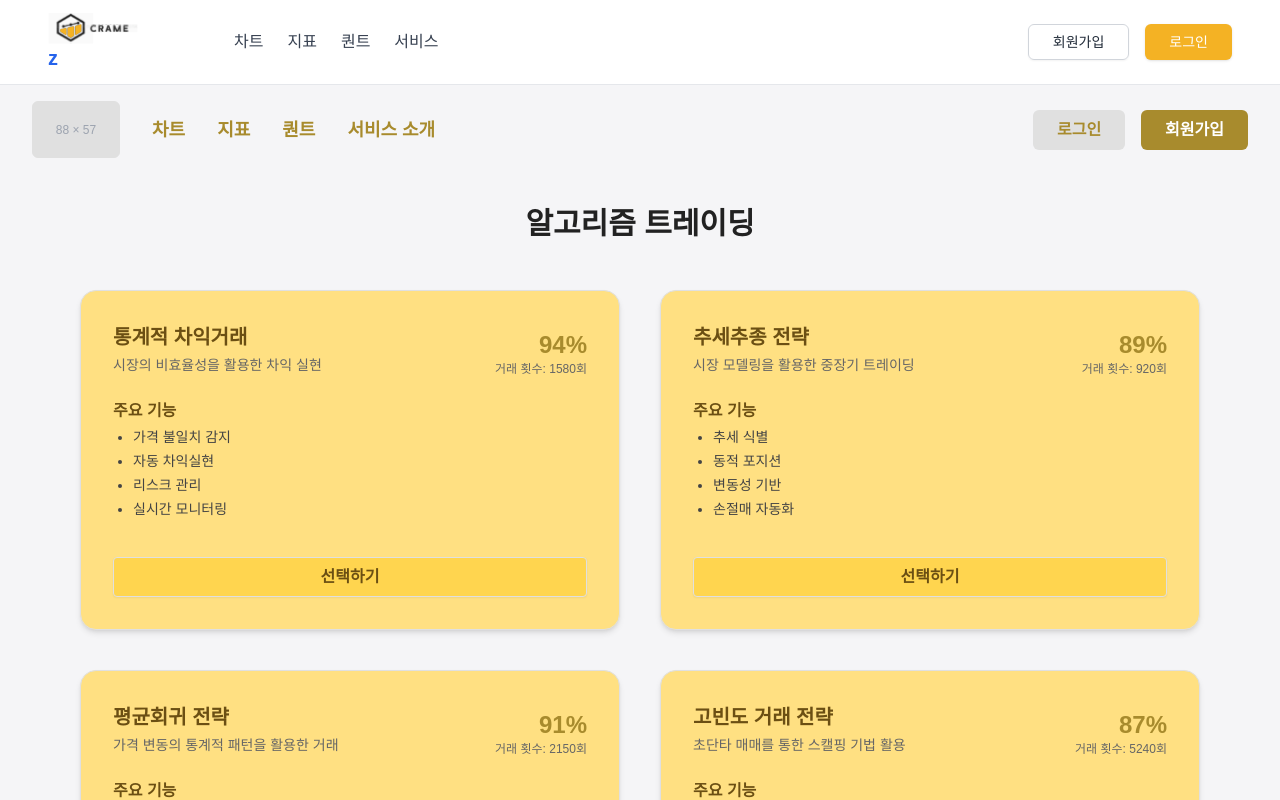
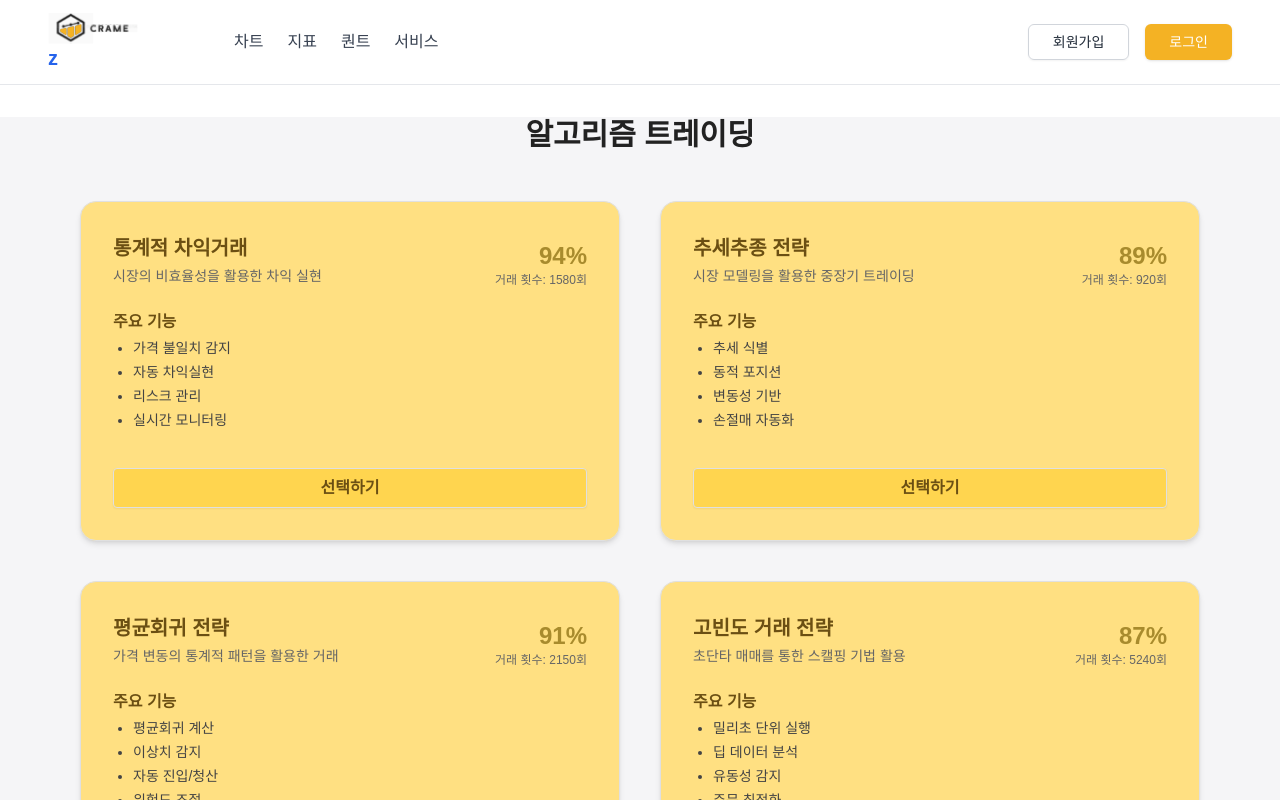
Before and after one commit to CrameProject/crame-fe, a React (Vite) app: page /quant/algo in a window 1280 px wide. Shown: the top 800 px of the page. Built offline with nearby package versions, Linux system fonts and the light colour scheme; a web font is replaced by a local one.

Commit message:
fix: 알고리즘 트레이딩 페이지 하단 네비게이션 제거 및 UI 정리

```diff
--- a/src/pages/quant/AlgoTradingSinglePage.tsx
+++ b/src/pages/quant/AlgoTradingSinglePage.tsx
@@ -58,22 +58,6 @@ const strategies = [
 const AlgoTradingSinglePage = () => {
   return (
     <div className="min-h-screen bg-[#F5F5F7] pb-16">
-      {/* 네비게이션 */}
-      <nav className="flex items-center justify-between px-8 py-4 bg-[#F5F5F7]">
-        <div className="flex items-center">
-          <div className="w-[88px] h-[57px] bg-[#E0E0E0] rounded-md flex items-center justify-center mr-8 text-xs text-gray-400 border border-[#E0E0E0]">88 × 57</div>
-          <ul className="flex space-x-8 text-[#A88B2D] font-semibold text-lg">
-            <li>차트</li>
-            <li>지표</li>
-            <li>퀀트</li>
-            <li>서비스 소개</li>
-          </ul>
-        </div>
-        <div className="flex space-x-4">
-          <button className="px-6 py-2 rounded-md bg-[#E0E0E0] text-[#A88B2D] font-bold">로그인</button>
-          <button className="px-6 py-2 rounded-md bg-[#A88B2D] text-white font-bold">회원가입</button>
-        </div>
-      </nav>
 
       {/* 타이틀 */}
       <h1 className="text-3xl font-bold text-center text-[#222] mt-8 mb-12">알고리즘 트레이딩</h1>
```
